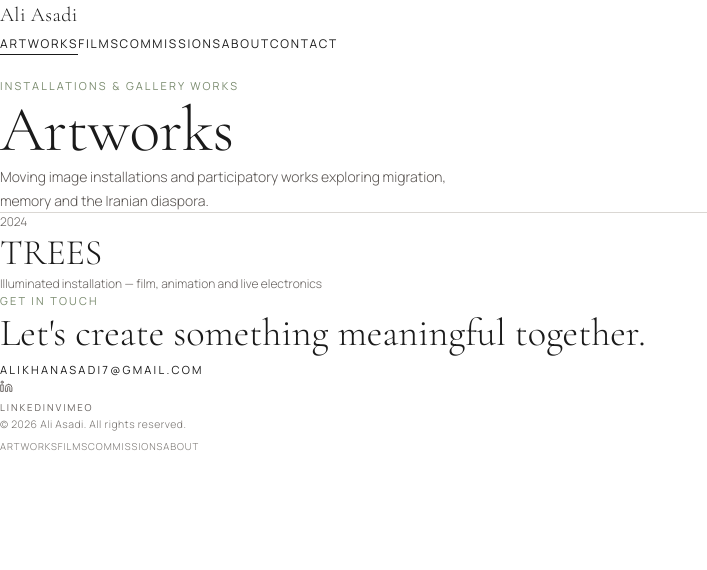
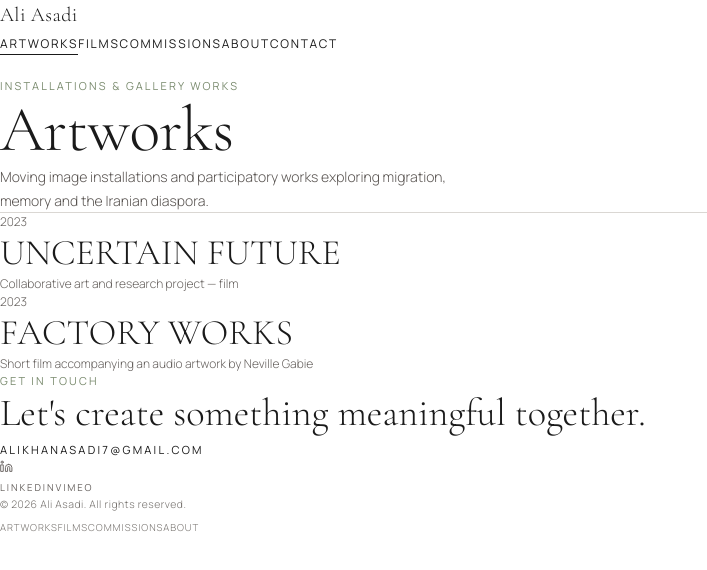
Before and after one commit to alikhanasadi7-creator/filmmaker-portfolio, a React (Vite) app in the folder client/: page /artworks in a window 1280 px wide. Shown: the top 570 px of the page, without its empty margins (0-707 px from the left). Built offline with nearby package versions, Linux system fonts and the light colour scheme.

Commit message:
Update Artworks.tsx

```diff
--- a/client/src/pages/Artworks.tsx
+++ b/client/src/pages/Artworks.tsx
@@ -16,18 +16,31 @@ type Artwork = {
   venue: string;
   description: string;
   credits: string;
+  videoId?: string;
 };
 
 export const artworks: Artwork[] = [
   {
-    slug: "trees",
-    title: "TREES",
-    year: "2024",
-    medium: "Illuminated installation — film, animation and live electronics",
-    venue: "Arts Council England-funded",
+    slug: "uncertain-future",
+    title: "UNCERTAIN FUTURE",
+    year: "2023",
+    medium: "Collaborative art and research project — film",
+    venue: "Shown at Manchester Art Gallery and MMU Metropolis",
     description:
-      "An immersive installation exploring the hidden communication systems of trees, translating the electrical signals trees use to communicate into film, animation and live electronic sound — giving voice to what usually stays in the background.",
+      "A collaborative art and research project amplifying women's lived experiences and collective dialogue, shown at Manchester Art Gallery and MMU Metropolis. Ali worked as lead editor and cinematographer, shaping a film that communicates the project's social impact and research engagement.",
     credits: "Supported by Arts Council England.",
+    videoId: "lm95sT7fyhQ",
+  },
+  {
+    slug: "factory-works",
+    title: "FACTORY WORKS",
+    year: "2023",
+    medium: "Short film accompanying an audio artwork by Neville Gabie",
+    venue: "Unveiled at an exclusive showing inside Aviva Studios, Factory International, Manchester",
+    description:
+      "A short film created to accompany Factory Works, an audio artwork by Neville Gabie pressed across 1,500 vinyl sleeves featuring the workers who built Aviva Studios, Factory International's new home. Co-directed for Manchester Met's School of Digital Arts and unveiled at an exclusive showing inside Aviva Studios.",
+    credits: "Co-directed for Manchester Met's School of Digital Arts.",
+    videoId: "94GSuMiRi0A",
   },
 ];
 
```
